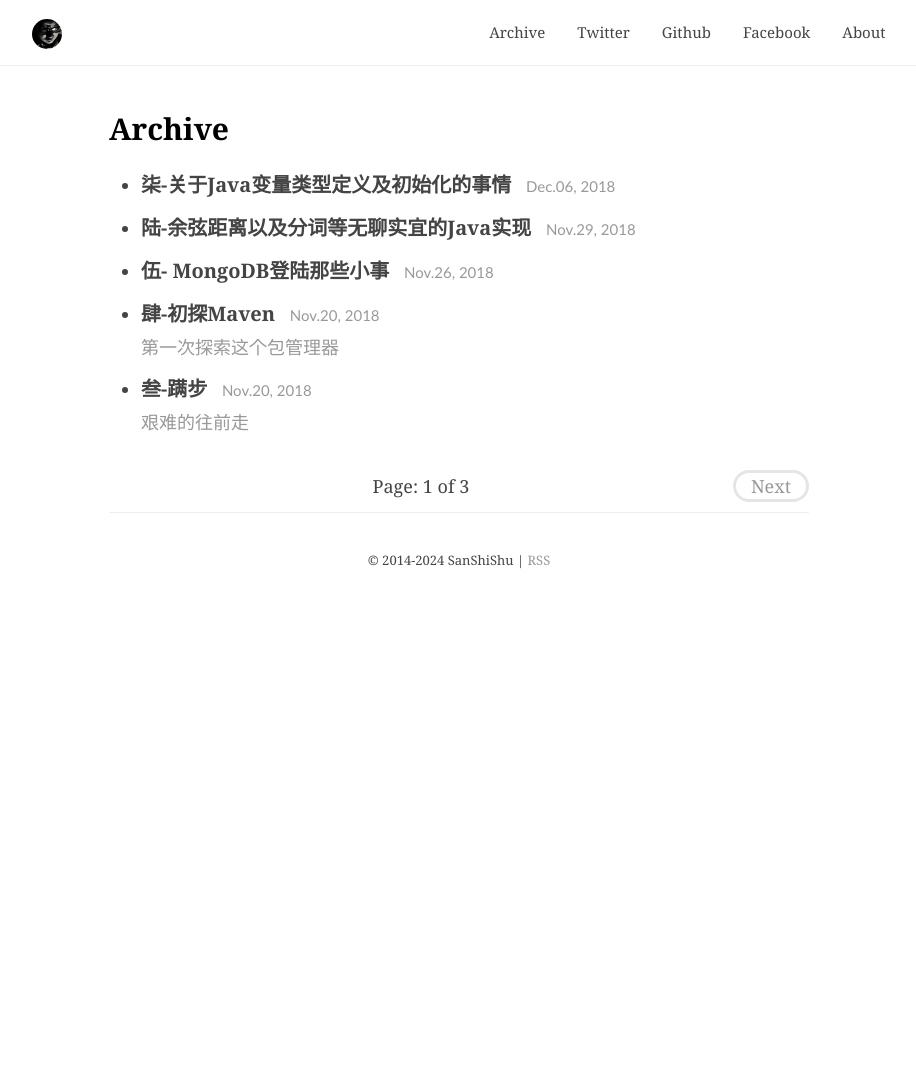
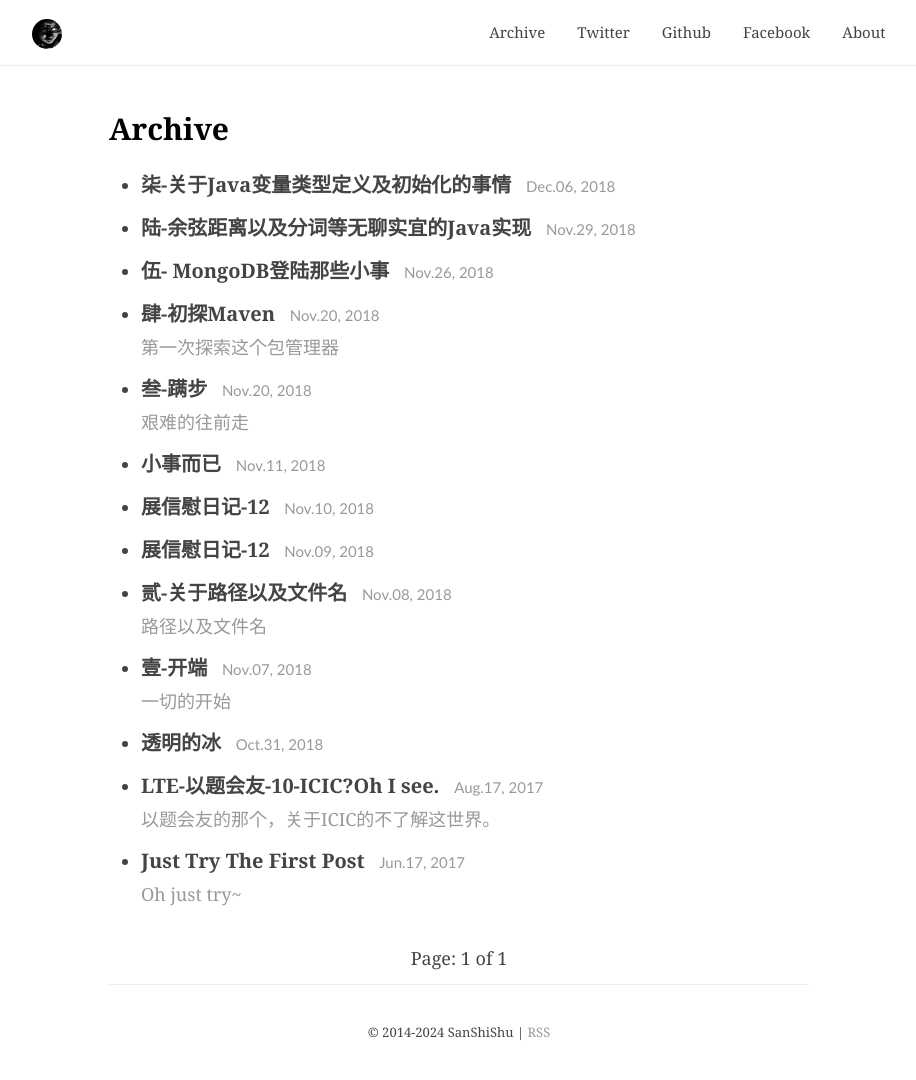
Before and after one commit to BerryBC/berrybc.github.io, a Jekyll site: the page built from archive/index.html, in a window 1280 px wide. Shown: the whole page, without its empty margins (181-1097 px from the left). Built offline with Jekyll 4.4.1, drawn with Linux system fonts in a browser that asks for light colours; the list of posts is cut into pages by our own code; before the commit the page ends 900 px from its top, so only the background shows below that; some of the changed lines change nothing that is shown.

Commit message:
我就上传一下，试一下

```diff
--- a/_config.yml
+++ b/_config.yml
@@ -31,5 +31,5 @@
 
 gems: ['jekyll-paginate']
 # Pagination
-paginate: 5
+paginate: 20
 paginate_path: /archive/page:num
--- /dev/null
+++ b/_posts/2018-11-11-Jottings-CL-Dairy-13.markdown
@@ -0,0 +1,96 @@
+---
+layout: post
+title:  展信慰日记-12
+date:   2018.11.11 00:15:17 +0800
+categories: 随记
+author: 崔秉龙
+location: Guangzhou, China
+---
+
+![图片发自平行世界](/photo/InPost/14763760-228a44715d94b96c.png)
+
+站在铁闸前
+
+正在想着那其实换成玻璃门也不错
+
+但可能很容易被人砸了偷东西的时候
+
+突然流起了眼泪
+
+
+背后响着弦乐趁着的麦浚龙的声音
+
+说的是一首关于劝说年轻人应该抛弃世俗眼光去爱的歌
+
+原本不应该哭的
+
+可是眼泪却忽然忍不住了
+
+
+想着家应该是怎么一种存在
+
+是需要好好呆着
+
+离开了就很不知所措的地方？
+
+是能让你感到安心的地方？
+
+是你想死在那里的地方？
+
+
+还想着我爸在医院的那一个多月
+
+估计他会是想回家的吧？
+
+如果在家死去是不是会比在医院好？
+
+最后吐血、流着带血的粪便是怎么一种感觉？
+
+为什么我当时没哭？
+
+为什么在现在却停不住眼泪？
+
+
+前阵子那本书说着
+
+70年代的日本年轻人没有想着他们跟国家是命运共同体
+
+只是国家给予他们以生存的恩情
+
+他们只需要付出相应的回报
+
+之后便是自己所属的人生了
+
+好像
+
+我也是这样的人吧？
+
+当时我是这样想着的
+
+
+现在想起
+
+只是有一个延时的效果器在我内心深处扎根而已罢
+
+
+模拟电路并没有延时模块
+
+数字电路却很容易的实现了
+
+同样是电所产生的信号
+
+只不过是一个复杂的处理罢了
+
+可人类也是这种同样的构造却成就智力的生物
+
+不断撷取着别的什么的生存既尊严
+
+
+没错吧？
+
+
+那么我还是不用玻璃门了
+
+即使我这里只是一家士多
+
+可街童还是存在的
--- /dev/null
+++ b/_posts/2018-11-12-Jottings-Just-a-minor-matter.markdown
@@ -0,0 +1,175 @@
+---
+layout: post
+title:  小事而已
+date:   2018.11.12 00:12:16 +0800
+categories: 随记
+author: 崔秉龙
+location: Guangzhou, China
+---
+
+![图片发自一条路上](/photo/InPost/14763760-533f2fafd5b081b6.png)
+
+
+“嗙..”
+
+我倒在一个大理石地板上
+
+想挣扎着爬起来
+
+却发现右手完全使不上力
+
+躺着挺好
+
+但我还是得完成自己的工作
+
+于是我把身体压在我左手上
+
+然后慢慢的使劲
+
+
+
+“咧...”
+
+声音貌似有点湿润但又清脆
+
+我抬起我的右手看看为什么麻了
+
+却发现地上涂满了红色的油漆
+
+啊不对..
+
+那估计是我的血
+
+
+
+因为这里除了我也没有别人对吧？
+
+
+
+“那是有一个伤口吧”
+
+“血估计是从那里流出来的”
+
+我在自言自语到
+
+
+
+
+
+左手拿起相机艰难的往右手外侧伸
+
+拍了一张照片
+
+哦
+
+原来挺深的
+
+还看到了白色的不知道肌腱还是骨头的东西
+
+伤口也不止一个
+
+
+
+我没有慌乱
+
+为了不让血滴到客户地板上我努力的往上举
+
+
+
+晕乎乎的我努力的站了起来
+
+打开大门
+
+往外走了出去
+
+
+
+在等电梯的时候我发现原来我挺冷静的
+
+始终没有呼喊过一次
+
+也没有哭
+
+
+
+“咔嚓”
+
+电梯还是停留在20楼死活不肯下来
+
+但隔壁有一户人家走出来一个男人
+
+他看着我
+
+我也看着他
+
+我心想我是该呼救么？
+
+
+
+“帮帮我！带我去医院。”
+
+他看着我
+
+好像想打开家里门往里走
+
+但他大概愣了几秒后
+
+还是带着我走下了楼梯
+
+
+
+在往医院的路上我看到了路上穿着校服的情侣
+
+听到他们问着对方
+
+“你除了我是不是没有其他喜欢的人了？”
+
+盯着那男学生
+
+诶？
+
+怎么那是我
+
+
+
+....
+
+
+
+再次醒来是在医院的外科急诊室
+
+医生跟我说幸好你是举着手
+
+要不然流血都得把你弄晕在路上了
+
+
+
+我说走路过来累死了
+
+可能差点就死掉了吧？
+
+
+
+医生说
+
+我是被一辆运垃圾的车送过来的
+
+那好心司机很快就走掉了
+
+
+
+“嚓”
+
+剪刀清脆的声音让我觉得无比清醒
+
+
+
+我的手没断
+
+我的手还能发力
+
+只要我好好休养就行了
+
+嗯
+
+一切仅仅是小事
```
Also changed, not shown: _posts/2018-11-09-Jottings-CL-Dairy-12.markdown (+34 -0 lines), photo/InPost/14763760-228a44715d94b96c.png (added), photo/InPost/14763760-533f2fafd5b081b6.png (added).
